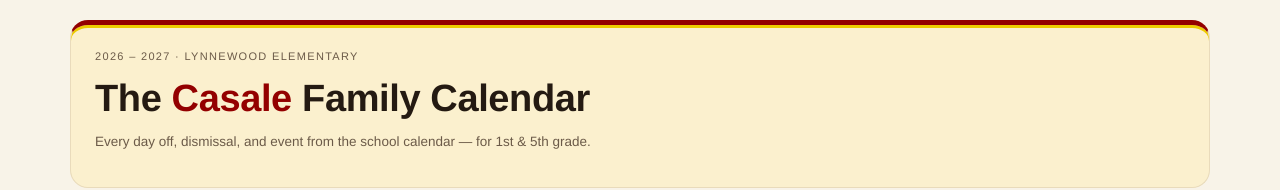
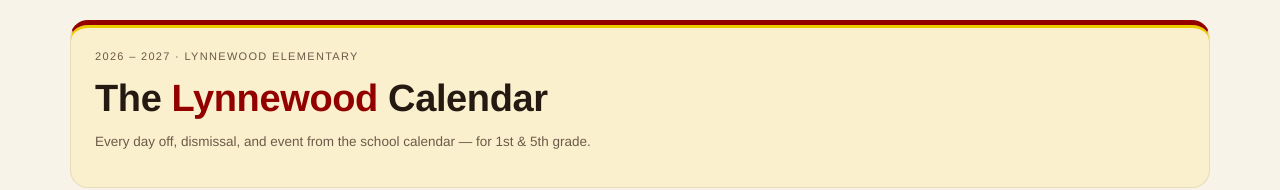
Before and after one commit to rjcasaledesign-ai/lynnewod-calendar, a plain HTML site: page index.html in a window 1280 px wide. Shown: the top 190 px of the page. Drawn offline with Linux system fonts and the light colour scheme.

Commit message:
Update index.html

```diff
--- a/index.html
+++ b/index.html
@@ -1,4 +1,4 @@
-<title>Lynnewood Family Calendar</title>
+<title>Lynnewood Calendar</title>
 <meta name="viewport" content="width=device-width, initial-scale=1">
 <style>
   :root{
@@ -196,7 +196,7 @@
   <header class="top">
     <div>
       <p class="brand-eyebrow">2026 – 2027 · Lynnewood Elementary</p>
-      <h1>The <span class="school-tag">Casale</span> Family Calendar</h1>
+      <h1>The <span class="school-tag">Lynnewood</span> Calendar</h1>
       <p class="top-meta">Every day off, dismissal, and event from the school calendar — for 1st &amp; 5th grade.</p>
     </div>
   </header>
```
